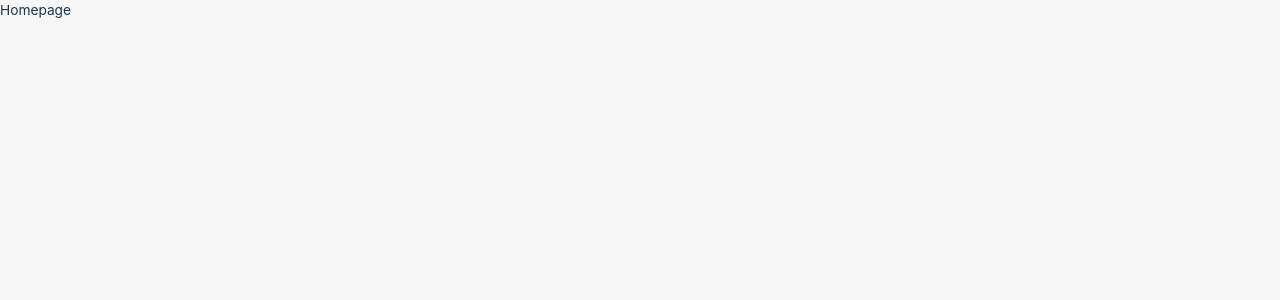
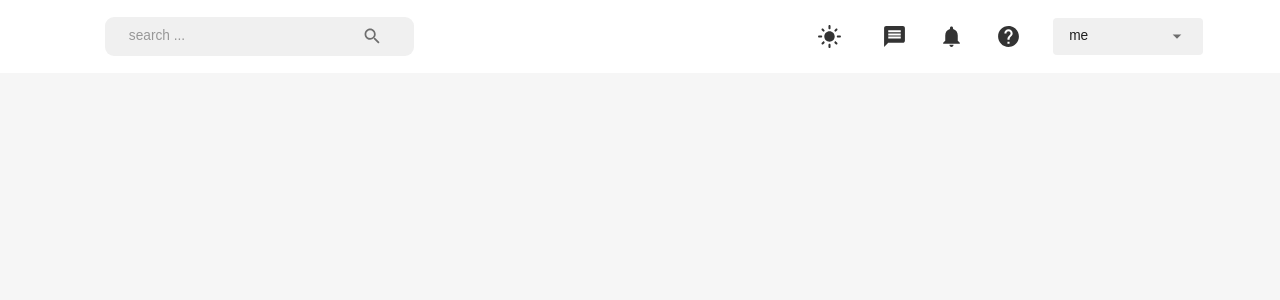
Before and after one commit to jck-bit/A-Blog-Post-app, a React (Vite) app in the folder client/: page /home in a window 1280 px wide. Shown: the top 300 px of the page. Built offline with nearby package versions, Linux system fonts and the light colour scheme.

Commit message:
Finished on the navbar component

```diff
--- a/client/src/App.jsx
+++ b/client/src/App.jsx
@@ -16,7 +16,7 @@
     <BrowserRouter>
     <ThemeProvider theme={theme}>
       <CssBaseline/>
-      <Routes>
+       <Routes>
         <Route path='/' element={<Login/>}></Route>
         <Route path='/home' element={<HomePage/>}></Route>
         <Route path='/profile/:userId' element={<Profile/>}></Route>
--- a/client/src/scenes/homePage/index.jsx
+++ b/client/src/scenes/homePage/index.jsx
@@ -1,5 +1,11 @@
+import { Box } from "@mui/material"
+import Navbar from "../navabr/index"
+
 const HomePage = () =>{
-    return (<div>Homepage</div>)
+
+    return (<Box>
+        <Navbar/>
+    </Box>)
 }
 
 export default HomePage
--- a/client/src/scenes/navabr/index.jsx
+++ b/client/src/scenes/navabr/index.jsx
@@ -1,21 +1,32 @@
 import { useState } from "react"
-import { Box,Typography,Select,MenuItem,InputBase,IconButton,FormControl,useTheme,useMediaQuery } from "@mui/system"
+
+import {
+    Box,
+    IconButton,
+    InputBase,
+    Typography,
+    Select,
+    MenuItem,
+    FormControl,
+    useTheme,
+    useMediaQuery,
+  } from "@mui/material";
 
 import {
     Search,
-    message,
     DarkMode,
     LightMode,
     Notifications,
     Help,
     Menu,
-    Close
+    Close,
+    Message
 } from '@mui/icons-material'
 
 import { useDispatch, useSelector } from "react-redux"
-import { setMode, setLogout} from "state"
+import { setMode, setLogout} from "../../state/index"
 import { useNavigate } from "react-router-dom"
-import FlexBetween from "components/FlexBetween"
+import FlexBetween from "../../components/FlexBetween"
 
 const Navbar = () =>{
     const [isMobileMenuToggled, setIsMobileMenuToggled] = useState(false)
@@ -28,16 +39,149 @@
     const theme = useTheme()
     const neutralLight = theme.palette.neutral.light
     const dark = theme.palette.neutral.dark
-    const backgraound = theme.palette.backgraound.default;
+    const background = theme.palette.background.default;
     const PrimaryLight = theme.palette.primary.light
-    const alt = theme.palette.backgraound.alt;
+    const alt = theme.palette.background.alt;
 
-    const fullname = `${user.firstname} ${user.lastname}`
+    // const fullname = `${user.firstname} ${user.lastname}`
+    const fullname = "me"
 
     return <FlexBetween padding="1rem 6%" backgroundColor={alt}>
         <FlexBetween gap="1.75rem">
-            <Typography fontWeight="bold" ></Typography>
+            <Typography fontWeight="bold"
+            fontSize="clamp(1rem ,2rem, 2.25rem"
+            color="primary"
+            onClick={() => navigate("/home")}
+            sx={{
+                "&:hover":{
+                    color:PrimaryLight,
+                    cursor:"pointer"
+                }
+            }}
+            ></Typography>
+            {isNonMobileScreens && (
+               <FlexBetween backgroundColor={neutralLight}
+                 borderRadius="9px"
+                 gap="3rem"
+                 padding="0.1rem 1.5rem"
+                 >
+                    <InputBase placeholder="search ..."/>
+                    <IconButton>
+                        <Search/>
+                    </IconButton>
+                 </FlexBetween>
+            )}
         </FlexBetween>
+        {/*Desktop nav*/}
+
+        {isNonMobileScreens ? (
+            <FlexBetween gap="2rem">
+                <IconButton onClick={() => dispatch(setMode())}>
+                    {theme.palette.mode === "dark" ? (
+                       <DarkMode sx={{ fontSize: "25px" }} />
+                        ) : (
+                    <LightMode sx={{ color: dark, fontSize: "25px" }} />
+                    )}
+                </IconButton>
+                <Message sx={{ color: dark, fontSize: "25px" }} />
+
+                <Notifications sx={{ color: dark, fontSize: "25px" }} />
+
+                <Help sx={{ color: dark, fontSize: "25px" }} />
+                <FormControl variant="standard" value={{fullname}} >
+                    <Select value={fullname} sx={{
+                        backgroundColor: neutralLight,
+                        width: "150px",
+                        borderRadius: "0.25rem",
+                        p: "0.25rem 1rem",
+
+                        "& .MuiSvgIcon-root" :{
+                            pr:"0.25rem",
+                            width:"3rem"
+                        },
+                        "& .MuiSelect-select:focus": {
+                            backgroundColor: neutralLight,
+                          }
+                    }}
+                      input={<InputBase />}
+                    >
+                        <MenuItem value={fullname}>
+                            <Typography>{fullname}</Typography>
+                        </MenuItem>
+                        <MenuItem onClick={() =>dispatch(setLogout())}>Log out</MenuItem>
+                    </Select>
+                </FormControl>
+            </FlexBetween>
+        ) : (
+           <IconButton onClick={() =>setIsMobileMenuToggled(!isMobileMenuToggled)}>
+             {/* <Menu/> */}
+           </IconButton>
+    )}
+
+        {/* {isNonMobileScreens && isMobileMenuToggled &&(
+            <Box
+               position="fixed"
+               right="0"
+               bottom="0"
+               height="100%"
+               zIndex="10"
+               maxWidth="500px"
+               minWidth={background}
+            >
+                <Box display="flex" justifyContent="flex-end" p="1rem">
+                    <IconButton onClick={() => setIsMobileMenuToggled(!isMobileMenuToggled)}>
+                        <Close />
+                    </IconButton>
+                </Box>
+                <FlexBetween
+            display="flex"
+            flexDirection="column"
+            justifyContent="center"
+            alignItems="center"
+            gap="3rem"
+          >
+            <IconButton
+              onClick={() => dispatch(setMode())}
+              sx={{ fontSize: "25px" }}
+            >
+              {theme.palette.mode === "dark" ? (
+                <DarkMode sx={{ fontSize: "25px" }} />
+              ) : (
+                <LightMode sx={{ color: dark, fontSize: "25px" }} />
+              )}
+              </IconButton>
+               <Message sx={{ fontSize: "25px" }} />
+               <Notifications sx={{ fontSize: "25px" }} />
+               <Help sx={{ fontSize: "25px" }} />
+                 <FormControl variant="standard" value={fullname}>
+              <Select
+                value={fullname}
+                sx={{
+                  backgroundColor: neutralLight,
+                  width: "150px",
+                  borderRadius: "0.25rem",
+                  p: "0.25rem 1rem",
+                  "& .MuiSvgIcon-root": {
+                    pr: "0.25rem",
+                    width: "3rem",
+                  },
+                  "& .MuiSelect-select:focus": {
+                    backgroundColor: neutralLight,
+                  },
+                }}
+                input={<InputBase />}
+              >
+                <MenuItem value={fullname}>
+                  <Typography>{fullname}</Typography>
+                </MenuItem>
+                <MenuItem onClick={() => dispatch(setLogout())}>
+                  Log Out
+                </MenuItem>
+              </Select>
+            </FormControl>
+          </FlexBetween>
+            </Box>
+        )} */}
     </FlexBetween>
 }
 
```
